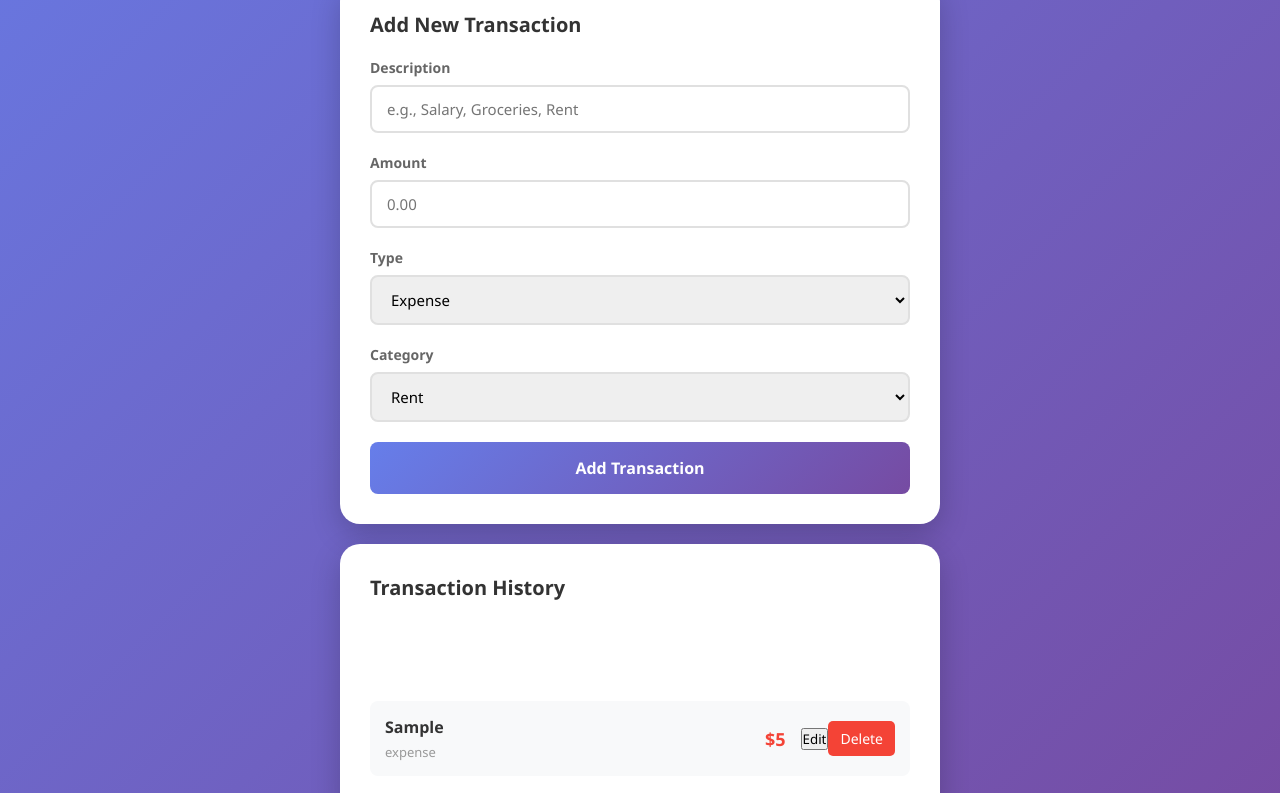
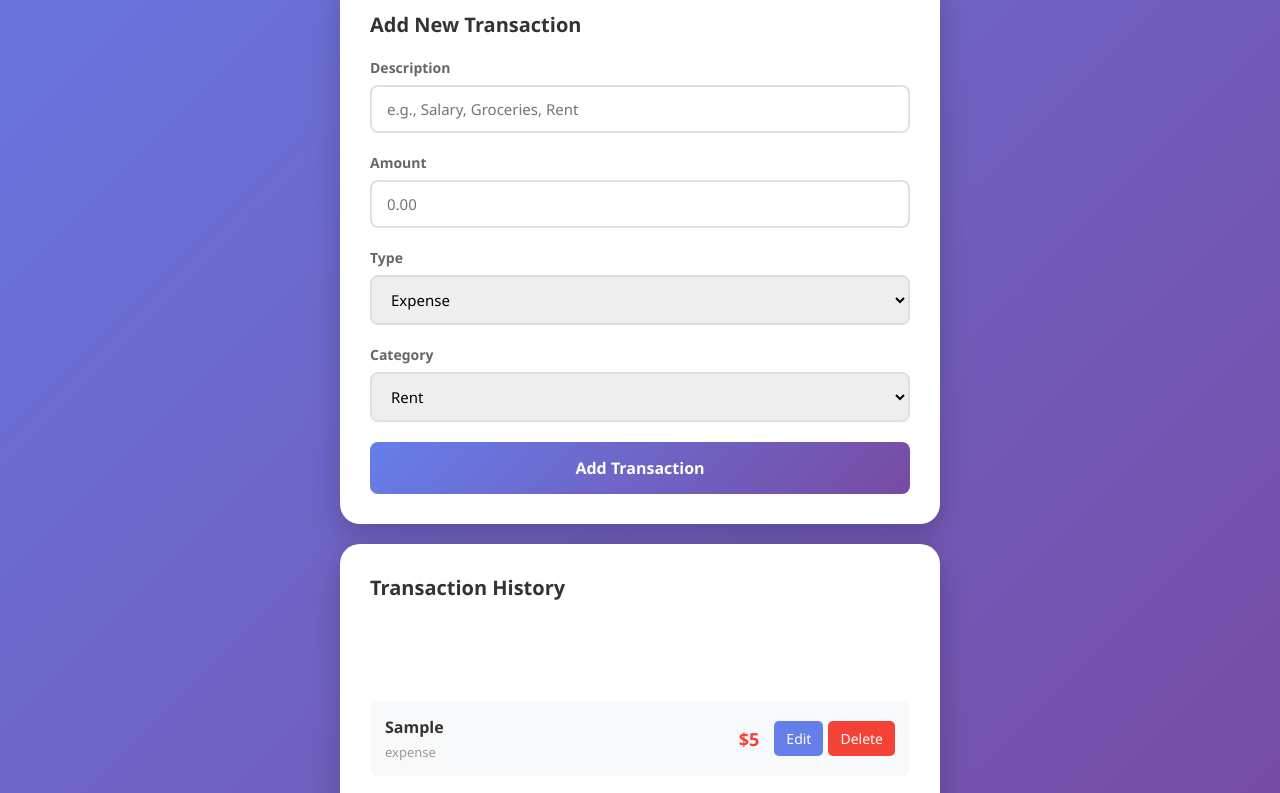
Before and after one commit to Rojimkolwey/Expense-Tracker, a plain HTML site: page index.html in a window 1280 px wide. Both pictures are taken after typing "Sample", "5" into the empty fields and a click on the button "Add Transaction". Shown: the part 444-1237 px from the top of the page. Drawn offline with Linux system fonts and the light colour scheme.

Commit message:
edit buuton

```diff
--- a/index.html
+++ b/index.html
@@ -13,7 +13,7 @@
         <!-- Header -->
         <div class="header">
             <h1>💰 Expense Tracker</h1>
-            <p>Track your income and expenses</p>
+            <p>Track your income and Expenses</p>
         </div>
 
         <!-- Balance Card -->
--- a/script.js
+++ b/script.js
@@ -131,8 +131,6 @@ editingId = transaction.id;
 
 })
 
-
-
 }
 
 //update Balance
--- a/styles.css
+++ b/styles.css
@@ -230,6 +230,23 @@
             color: #f44336;
         }
 
+/*edit button */
+
+        .btn-edit {
+    background: #667eea;
+    color: white;
+    border: none;
+    padding: 8px 12px;
+    border-radius: 5px;
+    cursor: pointer;
+    font-size: 14px;
+    margin-right: 5px;
+    transition: background 0.3s;
+}
+
+.btn-edit:hover {
+    background: #764ba2;
+}
         .btn-delete {
             background: #f44336;
             color: white;
```
